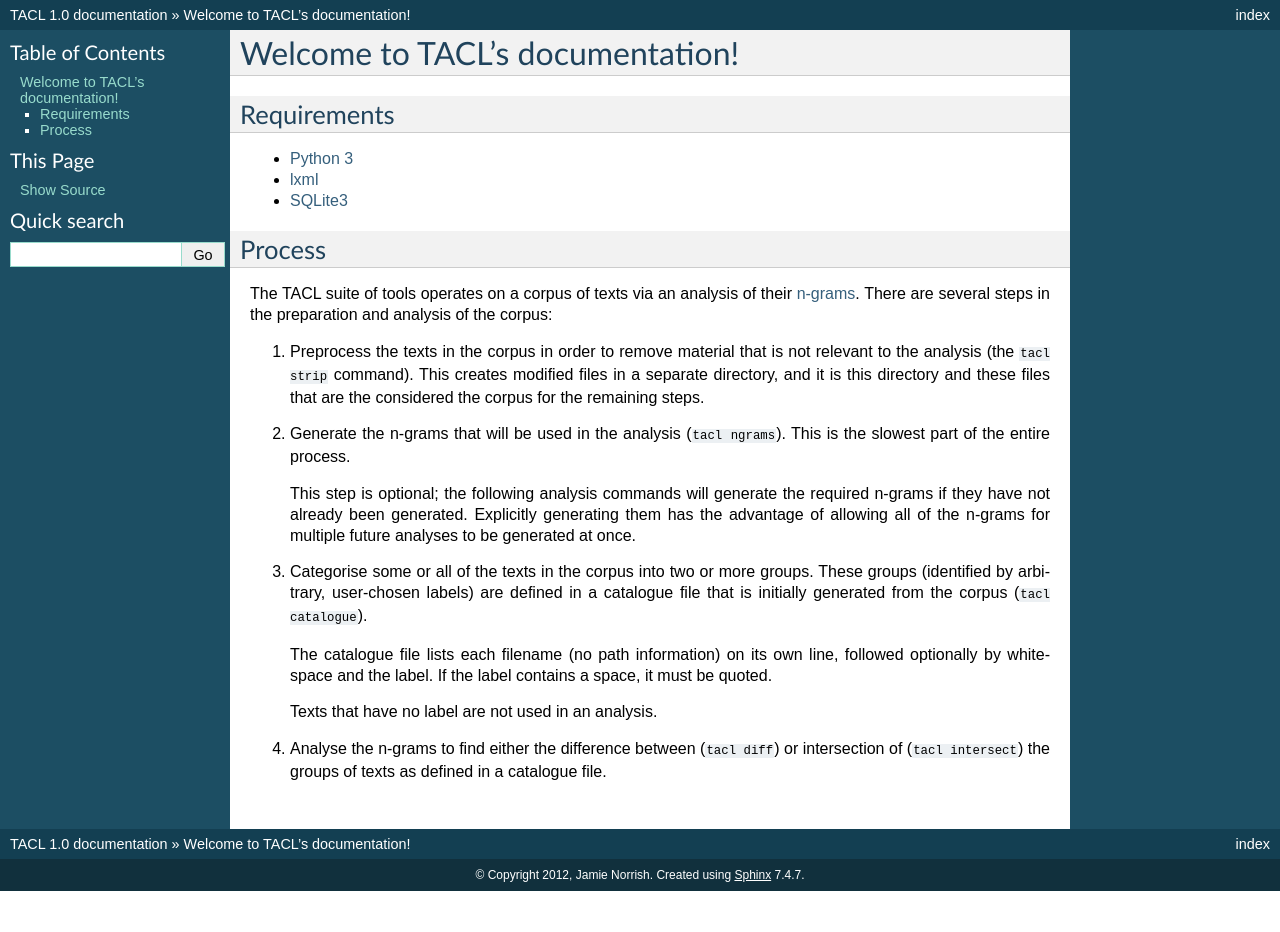
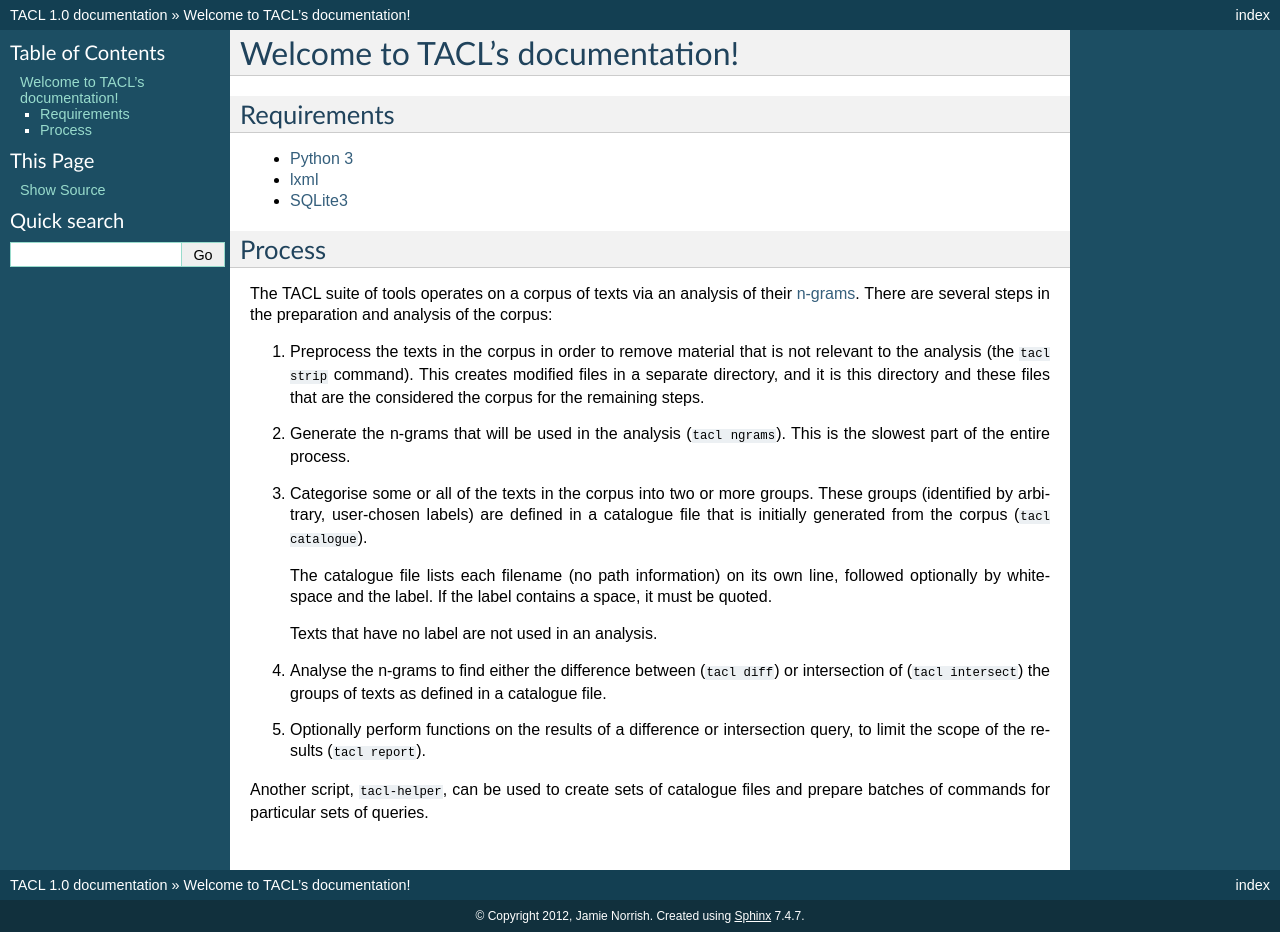
Before and after one commit to ajenhl/tacl, a Sphinx documentation site: the page built from docs/source/index.rst, in a window 1280 px wide. Built offline with Sphinx 7.4.7, drawn with Linux system fonts in a browser that asks for light colours; before the commit the page ends 900 px from its top, so only the background shows below that.

Commit message:
Updated the documentation to match the latest code.

```diff
--- a/docs/source/index.rst
+++ b/docs/source/index.rst
@@ -27,12 +27,6 @@ analysis of the corpus:
    the corpus for the remaining steps.
 2. Generate the n-grams that will be used in the analysis (``tacl
    ngrams``). This is the slowest part of the entire process.
-
-   This step is optional; the following analysis commands will
-   generate the required n-grams if they have not already been
-   generated. Explicitly generating them has the advantage of allowing
-   all of the n-grams for multiple future analyses to be generated at
-   once.
 3. Categorise some or all of the texts in the corpus into two or more
    groups. These groups (identified by arbitrary, user-chosen labels)
    are defined in a catalogue file that is initially generated from
@@ -46,6 +40,13 @@ analysis of the corpus:
 4. Analyse the n-grams to find either the difference between (``tacl
    diff``) or intersection of (``tacl intersect``) the groups of texts
    as defined in a catalogue file.
+5. Optionally perform functions on the results of a difference or
+   intersection query, to limit the scope of the results (``tacl
+   report``).
+
+Another script, ``tacl-helper``, can be used to create sets of
+catalogue files and prepare batches of commands for particular sets of
+queries.
 
 
 .. _Python 3: http://www.python.org/
```
